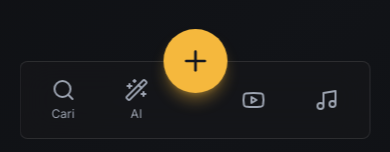
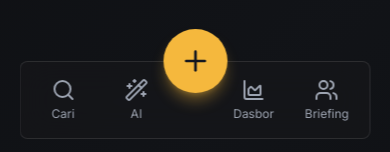
Before and after one commit to BEEYOGS/in.torma, a Next.js app: page / in a window 390 px wide. Shown: the part 689-841 px from the top of the page. Built offline with nearby package versions, Linux system fonts and the light colour scheme; what @genkit-ai/googleai, genkit would draw is missing.

Commit message:
nice jdi yang d bar menu bwh gak perlu ad lgi yt & yt musik ganti hal fu

```diff
--- a/src/app/page.tsx
+++ b/src/app/page.tsx
@@ -9,11 +9,13 @@ import type { Task, TaskStatus } from '@/types/task';
 import { TaskDialog } from '@/components/task-dialog';
 import { EmptyState } from '@/components/empty-state';
 import { MobileFooter } from '@/components/mobile-footer';
+import { TaskAnalytics } from '@/components/task-analytics';
 
 export default function Home() {
   const [tasks, setTasks] = useState<Task[]>([]);
   const [loading, setLoading] = useState(true);
   const [isDialogOpen, setIsDialogOpen] = useState(false);
+  const [isAnalyticsOpen, setIsAnalyticsOpen] = useState(false);
   const [prefillData, setPrefillData] = useState<Partial<Task & {dueDate?: string | Date}> | undefined>(undefined);
   const [editingTask, setEditingTask] = useState<Task | null>(null);
   const [searchTerm, setSearchTerm] = useState('');
@@ -65,6 +67,8 @@ export default function Home() {
         onNewTask={() => handleOpenDialogForNewTask()}
         searchTerm={searchTerm}
         onSearchTermChange={setSearchTerm}
+        isAnalyticsOpen={isAnalyticsOpen}
+        onAnalyticsOpenChange={setIsAnalyticsOpen}
       />
       <main className="flex-grow p-4 md:p-8 pb-24 md:pb-8">
         {loading ? (
@@ -94,10 +98,12 @@ export default function Home() {
           task={editingTask}
           prefillData={prefillData}
       />
+      <TaskAnalytics tasks={tasks} isOpen={isAnalyticsOpen} onOpenChange={setIsAnalyticsOpen} />
       <MobileFooter
         tasks={tasks}
         onNewTask={() => handleOpenDialogForNewTask()}
         onAiTaskCreate={handleAiTaskCreate}
+        onAnalyticsOpen={() => setIsAnalyticsOpen(true)}
         searchTerm={searchTerm}
         onSearchTermChange={setSearchTerm}
       />
--- a/src/components/header.tsx
+++ b/src/components/header.tsx
@@ -1,17 +1,16 @@
 
 'use client';
 
-import React, { useState } from 'react';
+import React from 'react';
 import type { Task } from '@/types/task';
 import { DailyBriefing } from '@/components/daily-briefing';
-import { TaskAnalytics } from '@/components/task-analytics';
-import { AiTaskCreator } from '@/components/ai-task-creator';
 import { Button } from '@/components/ui/button';
 import { Input } from '@/components/ui/input';
 import { Plus, Search, Ellipsis, AreaChart, Users } from 'lucide-react';
 import { cn } from '@/lib/utils';
 import { Tooltip, TooltipContent, TooltipTrigger } from './ui/tooltip';
 import { DropdownMenu, DropdownMenuContent, DropdownMenuItem, DropdownMenuLabel, DropdownMenuSeparator, DropdownMenuTrigger } from './ui/dropdown-menu';
+import { AiTaskCreator } from './ai-task-creator';
 
 interface HeaderProps {
   tasks: Task[];
@@ -19,6 +18,8 @@ interface HeaderProps {
   onNewTask: () => void;
   searchTerm: string;
   onSearchTermChange: (term: string) => void;
+  isAnalyticsOpen: boolean;
+  onAnalyticsOpenChange: (open: boolean) => void;
 }
 
 export function Header({
@@ -26,9 +27,10 @@ export function Header({
   onAiTaskCreate,
   onNewTask,
   searchTerm,
-  onSearchTermChange
+  onSearchTermChange,
+  isAnalyticsOpen,
+  onAnalyticsOpenChange
 }: HeaderProps) {
-  const [isAnalyticsOpen, setIsAnalyticsOpen] = useState(false);
 
   const Logo = () => (
     <svg
@@ -71,8 +73,7 @@ export function Header({
     </svg>
   );
 
-
-  const MainMenu = ({ isMobile = false }) => (
+  const MainMenu = () => (
     <DropdownMenu>
         <Tooltip>
             <TooltipTrigger asChild>
@@ -93,7 +94,7 @@ export function Header({
         </Tooltip>
         <DropdownMenuContent align="end" className="bg-popover/80 backdrop-blur-lg border-white/10 w-56">
             <DropdownMenuLabel>Fitur</DropdownMenuLabel>
-            <DropdownMenuItem onSelect={() => setIsAnalyticsOpen(true)}>
+            <DropdownMenuItem onSelect={() => onAnalyticsOpenChange(true)}>
                 <AreaChart className="mr-2 h-4 w-4"/>
                 <span>Dasbor Analitik</span>
             </DropdownMenuItem>
@@ -124,7 +125,6 @@ export function Header({
 
   return (
     <>
-    <TaskAnalytics tasks={tasks} isOpen={isAnalyticsOpen} onOpenChange={setIsAnalyticsOpen} />
     <header className={cn("sticky top-0 z-30 flex h-16 items-center gap-4 border-b px-4 backdrop-blur-lg sm:px-6", "glass-header border-white/10")}>
       <div className="flex items-center gap-3">
         <Logo />
@@ -149,7 +149,7 @@ export function Header({
         <MainMenu />
       </nav>
        <div className="flex items-center gap-1 md:hidden ml-auto">
-         <MainMenu isMobile />
+         <MainMenu />
        </div>
 
       <Button onClick={onNewTask} className="hidden md:inline-flex">
--- a/src/components/mobile-footer.tsx
+++ b/src/components/mobile-footer.tsx
@@ -3,23 +3,27 @@
 
 import React, { useState } from 'react';
 import { Button } from './ui/button';
-import { Plus, Search, Wand2, Youtube, Music } from 'lucide-react';
+import { Plus, Search, Wand2, AreaChart, Users } from 'lucide-react';
 import { Dialog, DialogContent, DialogHeader, DialogTitle, DialogDescription, DialogFooter } from './ui/dialog';
 import { Input } from './ui/input';
 import { AiTaskCreator } from './ai-task-creator';
 import type { Task } from '@/types/task';
+import { DailyBriefing } from './daily-briefing';
 
 interface MobileFooterProps {
     tasks: Task[];
     onNewTask: () => void;
     onAiTaskCreate: (data: Partial<Task & { dueDate?: string | Date }>) => void;
+    onAnalyticsOpen: () => void;
     searchTerm: string;
     onSearchTermChange: (term: string) => void;
 }
 
 export function MobileFooter({
+    tasks,
     onNewTask,
     onAiTaskCreate,
+    onAnalyticsOpen,
     searchTerm,
     onSearchTermChange
 }: MobileFooterProps) {
@@ -55,16 +59,14 @@ export function MobileFooter({
                     <div className="w-12" />
 
                     <div className="flex-1 grid grid-cols-2 gap-1 text-center">
-                        <a href="https://www.youtube.com" target="_blank" rel="noopener noreferrer" className="h-auto w-full flex flex-col items-center justify-center gap-1 text-muted-foreground hover:text-foreground p-2">
-                            <IconButton>
-                                <Youtube className="h-6 w-6" />
-                            </IconButton>
-                        </a>
-                        <a href="https://music.youtube.com" target="_blank" rel="noopener noreferrer" className="h-auto w-full flex flex-col items-center justify-center gap-1 text-muted-foreground hover:text-foreground p-2">
-                             <IconButton>
-                                <Music className="h-6 w-6" />
-                            </IconButton>
-                        </a>
+                       <IconButton label="Dasbor" onClick={onAnalyticsOpen}>
+                          <AreaChart className="h-6 w-6" />
+                       </IconButton>
+                       <DailyBriefing tasks={tasks}>
+                           <IconButton label="Briefing">
+                                <Users className="h-6 w-6" />
+                           </IconButton>
+                       </DailyBriefing>
                     </div>
                 </div>
             </div>
@@ -106,7 +108,7 @@ const IconButton = React.forwardRef<
         ref={ref}
         variant="ghost"
         size="icon"
-        className="flex flex-col h-auto w-full gap-1 text-muted-foreground hover:text-foreground"
+        className="flex flex-col h-auto w-full gap-1 text-muted-foreground hover:text-foreground p-2"
         {...props}
     >
         {children}
```
